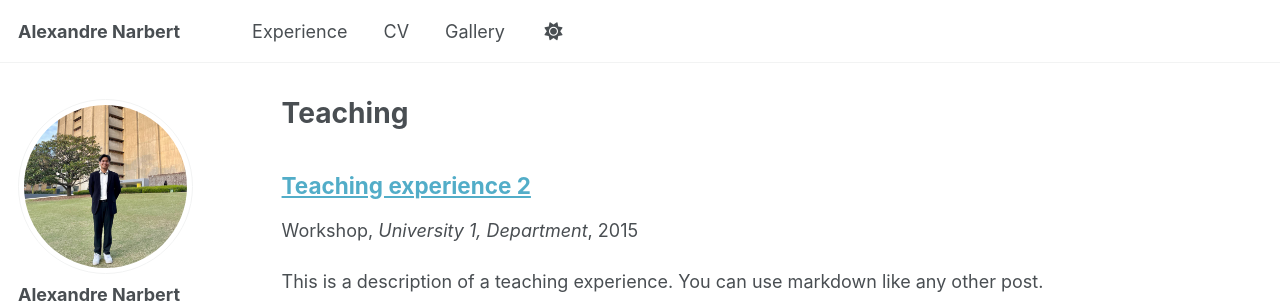
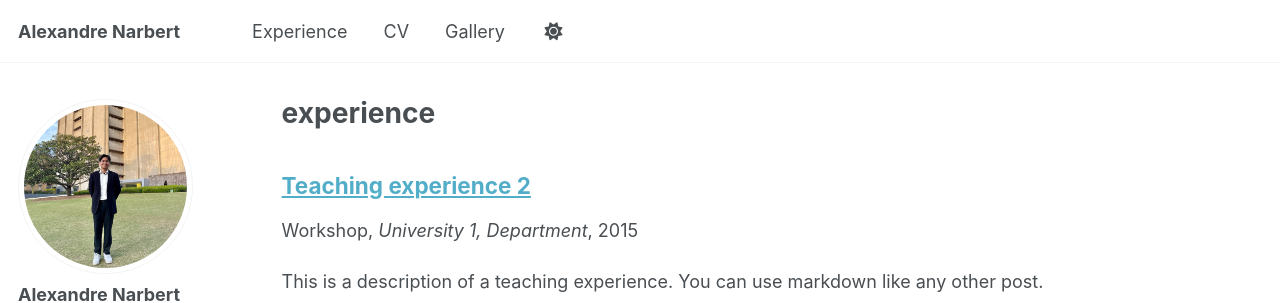
Before and after one commit to alexandrenarbert/alexandren.github.io, a Jekyll site: the page built from _pages/teaching.html, in a window 1280 px wide. Shown: the top 303 px of the page. Built offline with Jekyll 4.4.1, drawn with Linux system fonts in a browser that asks for light colours; a script that is not in the unit is left out.

Commit message:
Edit Teaching

```diff
--- a/_pages/teaching.html
+++ b/_pages/teaching.html
@@ -1,7 +1,7 @@
 ---
 layout: archive
-title: "Teaching"
-permalink: /teaching/
+title: "experience"
+permalink: /experience/
 author_profile: true
 ---
 
```
